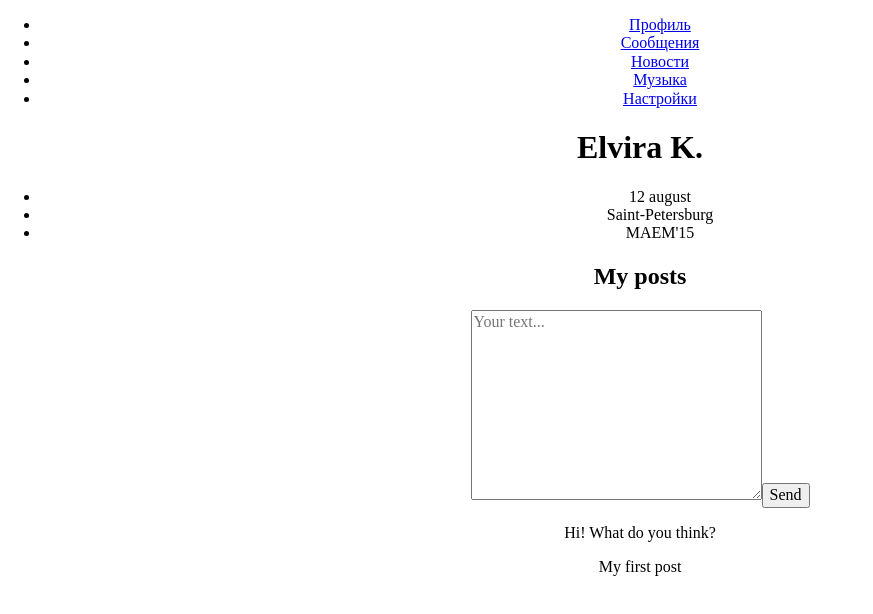
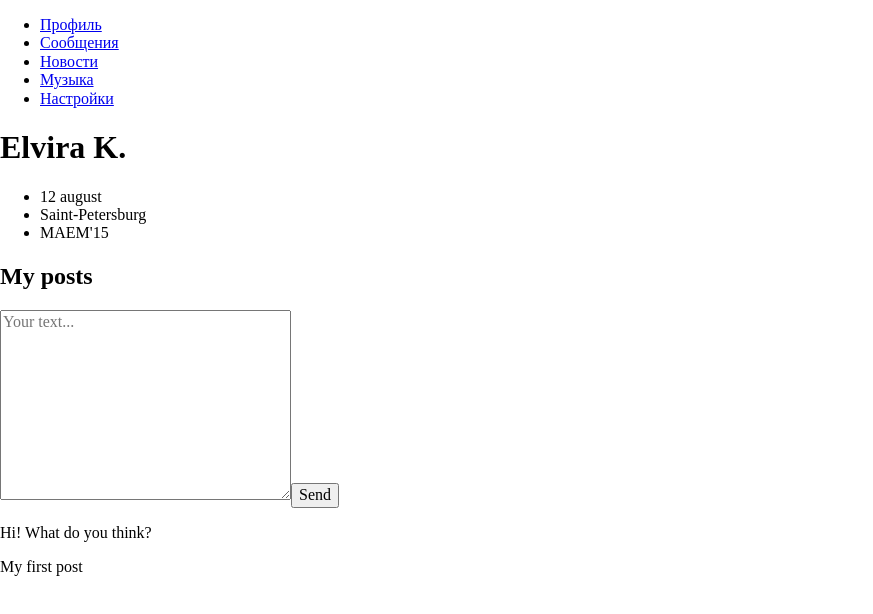
Before and after one commit to Elvira-del/social-network, a React (Create React App) app: page / in a window 1280 px wide. Shown: the top 614 px of the page, without its empty margins (0-873 px from the left). Built offline with nearby package versions, Linux system fonts and the light colour scheme.

Commit message:
feat: add css classes to components

```diff
--- a/src/App.js
+++ b/src/App.js
@@ -1,10 +1,9 @@
-import "./App.css";
 import Header from "./components/Header/Header";
 import Profile from "./components/Profile/Profile";
 
 function App() {
   return (
-    <div className="App">
+    <div className="app">
       <Header />
       <Profile />
     </div>
--- a/src/components/Header/Header.jsx
+++ b/src/components/Header/Header.jsx
@@ -3,7 +3,7 @@ import Navbar from "../Navbar/Navbar";
 
 const Header = () => {
   return (
-    <header>
+    <header className="header">
       <Navbar />
     </header>
   );
--- a/src/components/MyPosts/MyPosts.jsx
+++ b/src/components/MyPosts/MyPosts.jsx
@@ -3,20 +3,23 @@ import Post from "../Post/Post";
 
 const MyPosts = () => {
   return (
-    <div>
-      <h2>My posts</h2>
-      <form action="#" method="post">
+    <section className="posts">
+      <h2 className="subtitle">My posts</h2>
+      <form className="posts__form" action="#" method="post">
         <textarea
+          className="posts__input"
           cols="30"
           rows="10"
           placeholder="Your text..."
           autoCorrect="on"
         ></textarea>
-        <button type="submit">Send</button>
+        <button className="posts__btn" type="submit">
+          Send
+        </button>
       </form>
       <Post content="Hi! What do you think?" />
       <Post content="My first post" />
-    </div>
+    </section>
   );
 };
 
--- a/src/components/Navbar/Navbar.jsx
+++ b/src/components/Navbar/Navbar.jsx
@@ -2,22 +2,32 @@ import React from "react";
 
 const Navbar = () => {
   return (
-    <nav>
-      <ul>
-        <li>
-          <a href="/">Профиль</a>
+    <nav className="nav">
+      <ul className="nav__list">
+        <li className="nav__item">
+          <a className="nav__link" href="/">
+            Профиль
+          </a>
         </li>
-        <li>
-          <a href="/">Сообщения</a>
+        <li className="nav__item">
+          <a className="nav__link" href="/">
+            Сообщения
+          </a>
         </li>
-        <li>
-          <a href="/">Новости</a>
+        <li className="nav__item">
+          <a className="nav__link" href="/">
+            Новости
+          </a>
         </li>
-        <li>
-          <a href="/">Музыка</a>
+        <li className="nav__item">
+          <a className="nav__link" href="/">
+            Музыка
+          </a>
         </li>
-        <li>
-          <a href="/">Настройки</a>
+        <li className="nav__item">
+          <a className="nav__link" href="/">
+            Настройки
+          </a>
         </li>
       </ul>
     </nav>
--- a/src/components/Post/Post.jsx
+++ b/src/components/Post/Post.jsx
@@ -2,8 +2,8 @@ import React from "react";
 
 const Post = (props) => {
   return (
-    <div>
-      <p>{props.content}</p>
+    <div className="post">
+      <p className="post__text">{props.content}</p>
     </div>
   );
 };
--- a/src/components/Profile/Profile.jsx
+++ b/src/components/Profile/Profile.jsx
@@ -4,7 +4,7 @@ import UserInfo from "../UserInfo/UserInfo";
 
 const Profile = () => {
   return (
-    <div>
+    <main className="page">
       <UserInfo
         name="Elvira K."
         date="12 august"
@@ -12,7 +12,7 @@ const Profile = () => {
         education="MAEM'15"
       />
       <MyPosts />
-    </div>
+    </main>
   );
 };
 
--- a/src/components/UserInfo/UserInfo.jsx
+++ b/src/components/UserInfo/UserInfo.jsx
@@ -2,14 +2,14 @@ import React from "react";
 
 const UserInfo = (props) => {
   return (
-    <div>
-      <h1>{props.name}</h1>
-      <ul>
-        <li>{props.date}</li>
-        <li>{props.city}</li>
-        <li>{props.education}</li>
+    <section className="info">
+      <h1 className="title">{props.name}</h1>
+      <ul className="info__list">
+        <li className="info__item">{props.date}</li>
+        <li className="info__item">{props.city}</li>
+        <li className="info__item">{props.education}</li>
       </ul>
-    </div>
+    </section>
   );
 };
 
```
